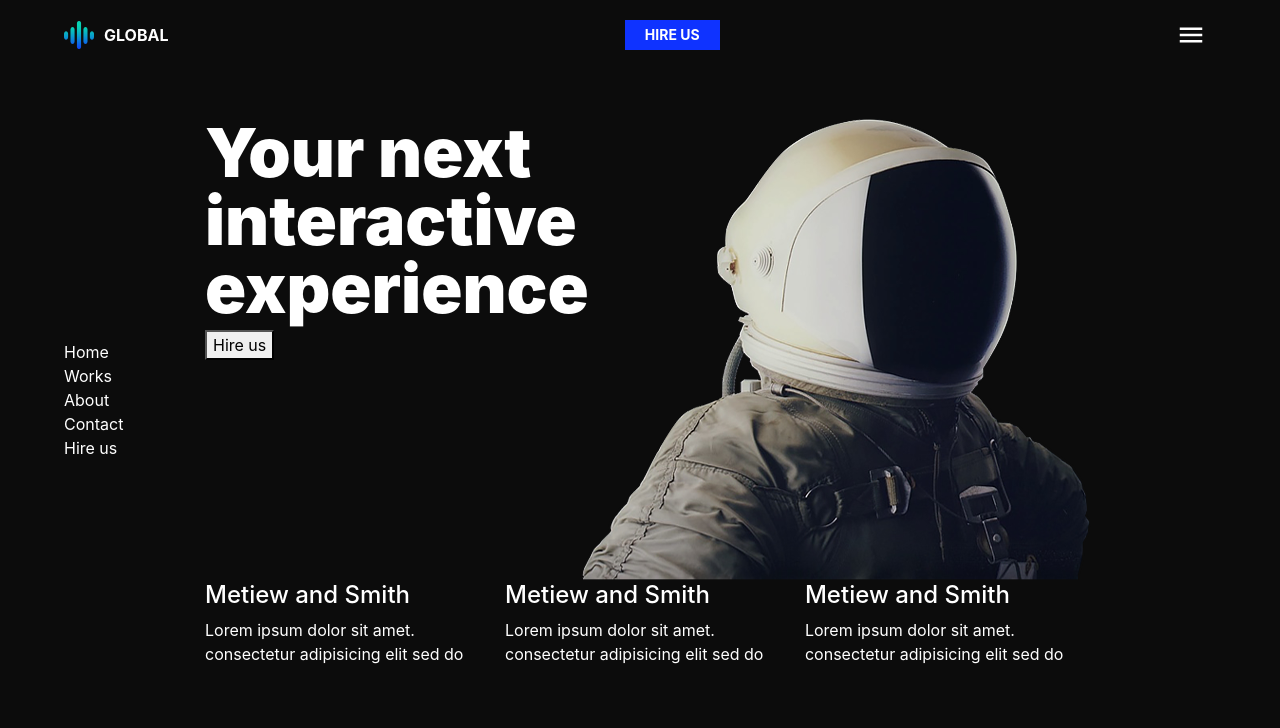
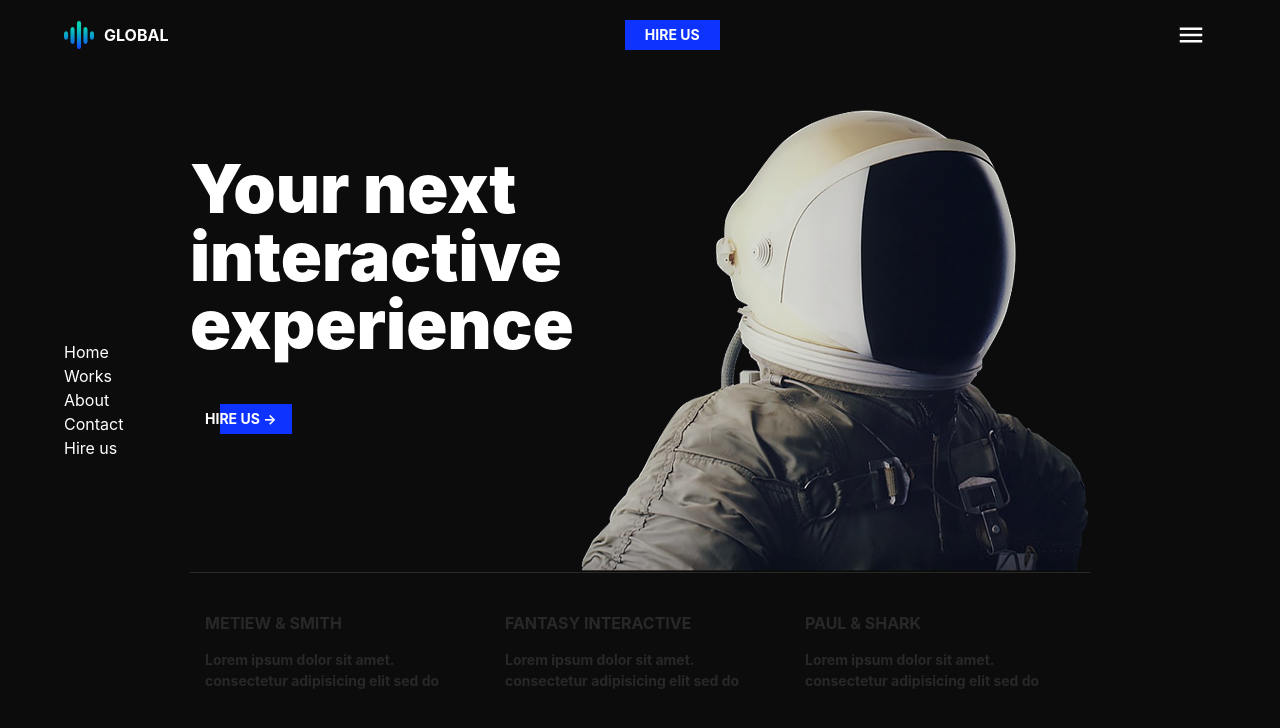
Before and after one commit to bhgs89/Global-portfolio, a React (Create React App) app: page / in a window 1280 px wide. Shown: the top 728 px of the page. Built offline with nearby package versions, Linux system fonts and the light colour scheme.

Commit message:
Basic styling of Home component

```diff
--- a/src/components/Home.js
+++ b/src/components/Home.js
@@ -5,33 +5,35 @@ class Home extends React.Component {
   render() {
     return (
       <section className="home-section">
-        <div className="container home-main">
-          <div className="row">
-            <div className="col-md-5">
-              <h1>Your next interactive experience</h1>
-              <button>Hire us</button>
-            </div>
-            <div className="col-md-7">
-              <img src="/images/introduction-visual.png" alt="" />
-            </div>
+        <div className="home-main">
+          <div>
+            <h1>Your next interactive experience</h1>
+            <button className="home-hire-button">
+              <div className="button-background"></div>
+              <span>Hire us &#x2192;</span>
+            </button>
+          </div>
+          <div>
+            <img src="/images/introduction-visual.png" alt="" />
           </div>
         </div>
-        <div className="container">
+
+        <div className="container description">
           <div className="row">
-            <div className="col-md-4">
-              <h4>Metiew and Smith</h4>
+            <div className="col-md-4 desc-item">
+              <h3>Metiew &#x26; Smith</h3>
               <p>
                 Lorem ipsum dolor sit amet. consectetur adipisicing elit sed do
               </p>
             </div>
-            <div className="col-md-4">
-              <h4>Metiew and Smith</h4>
+            <div className="col-md-4 desc-item">
+              <h3>Fantasy Interactive</h3>
               <p>
                 Lorem ipsum dolor sit amet. consectetur adipisicing elit sed do
               </p>
             </div>
-            <div className="col-md-4">
-              <h4>Metiew and Smith</h4>
+            <div className="col-md-4 desc-item">
+              <h3>Paul &#x26; Shark</h3>
               <p>
                 Lorem ipsum dolor sit amet. consectetur adipisicing elit sed do
               </p>
--- a/src/css/Home.css
+++ b/src/css/Home.css
@@ -8,9 +8,63 @@
   margin: 0 auto;
   color: white;
 }
-
+.home-main {
+  display: flex;
+  border-bottom: 1px solid #282828;
+}
 .home-main h1 {
   font-size: 68px;
   font-weight: 900;
   line-height: 1;
+  margin: 0.67em 0;
 }
+.home-hire-button {
+  position: relative;
+  border: none;
+  line-height: 30px;
+  background-color: #0c0c0c;
+  color: white;
+  font-weight: 700;
+  font-size: 14px;
+  text-transform: uppercase;
+  padding: 0 15px;
+}
+.button-background {
+  position: absolute;
+  right: 0;
+  width: 70%;
+  height: 100%;
+  background-color: #0f33ff;
+  z-index: 0;
+  transition: all 300ms ease-in-out;
+}
+.home-hire-button:hover .button-background {
+  width: 100%;
+}
+.home-hire-button span {
+  position: relative;
+  z-index: 1;
+}
+
+.description {
+  margin-top: 25px;
+  color: #282828;
+}
+.desc-item {
+  transition: all 200ms ease-in-out;
+}
+.desc-item:hover {
+  color: white;
+}
+.desc-item h3 {
+  font-size: 16px;
+  font-weight: bold;
+  margin: 16px 0;
+  text-transform: uppercase;
+}
+.desc-item p {
+  max-width: 250px;
+  font-size: 14px;
+  font-weight: bold;
+  margin: 14px 0 0 0;
+}
```
